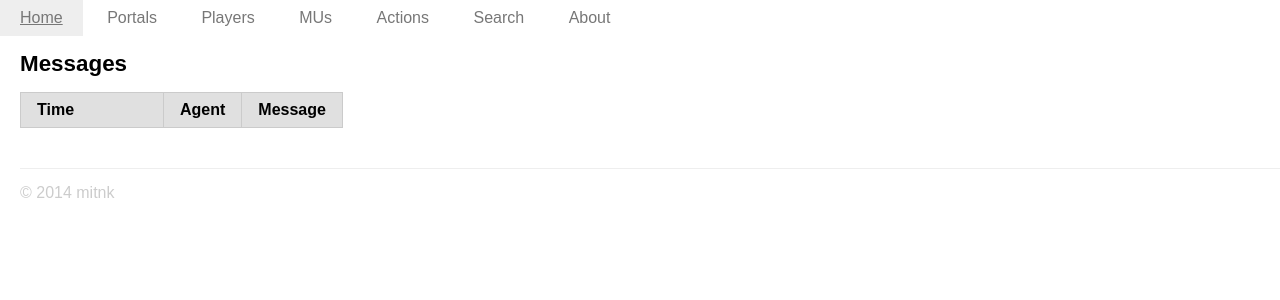
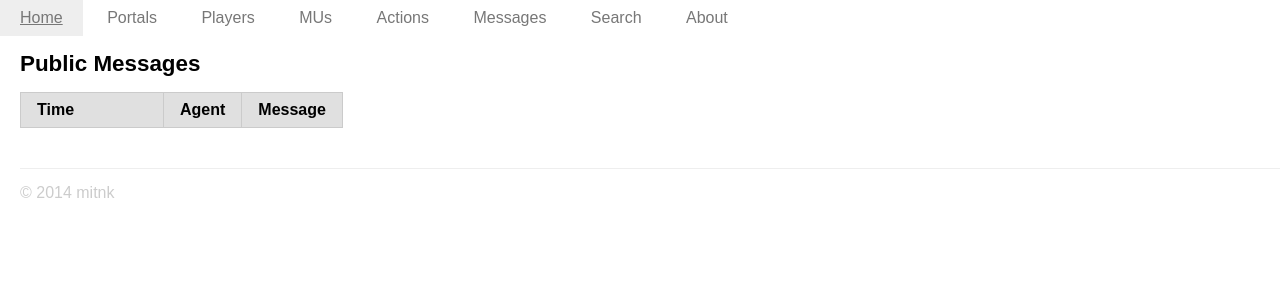
Before and after one commit to mitnk/ingress, a Django app: page /messages/ in a window 1280 px wide. Shown: the top 300 px of the page. Run offline with Django 3.2, Linux system fonts and the light colour scheme; data that the repository does not hold is empty.

Commit message:
update templates

```diff
--- a/ingress/ingress/templates/ingress/base.html
+++ b/ingress/ingress/templates/ingress/base.html
@@ -17,6 +17,7 @@
             <li><a href="/players/">Players</a></li>
             <li><a href="/mus/">MUs</a></li>
             <li><a href="/actions/">Actions</a></li>
+            <li><a href="/messages/">Messages</a></li>
             <li><a href="/search/">Search</a></li>
             <li><a href="/about/">About</a></li>
         </ul>
--- a/ingress/ingress/templates/ingress/messages.html
+++ b/ingress/ingress/templates/ingress/messages.html
@@ -10,7 +10,7 @@
 {% load ingress_filters %}
 
 <div class="pl-20">
-    <h1>Messages</h1>
+    <h1>Public Messages</h1>
 
     <table class="pure-table pure-table-bordered">
         <thead>
--- a/ingress/ingress/templates/ingress/players_over_lv8.html
+++ b/ingress/ingress/templates/ingress/players_over_lv8.html
@@ -25,12 +25,16 @@
             </td>
             <td>
                 {% if pe %}
+                <a href="/actions/player/{{ pe.id }}/">
                     <span class="c-{{ pe.team }}">{{ pe.id }}</span>
+                </a>
                 {% endif %}
             </td>
             <td>
                 {% if pr %}
+                <a href="/actions/player/{{ pr.id }}/">
                     <span class="c-{{ pr.team }}">{{ pr.id }}</span>
+                </a>
                 {% endif %}
             </td>
         </tr>
--- a/ingress/ingress/templates/ingress/players_top.html
+++ b/ingress/ingress/templates/ingress/players_top.html
@@ -25,12 +25,16 @@
             </td>
             <td>
                 {% if pe %}
+                <a href="/actions/player/{{ pe.player }}/">
                     <span class="c-E">{{ pe.player }}</span>
+                </a>
                 {% endif %}
             </td>
             <td>
                 {% if pr %}
+                <a href="/actions/player/{{ pr.player }}/">
                     <span class="c-R">{{ pr.player }}</span>
+                </a>
                 {% endif %}
             </td>
         </tr>
```
